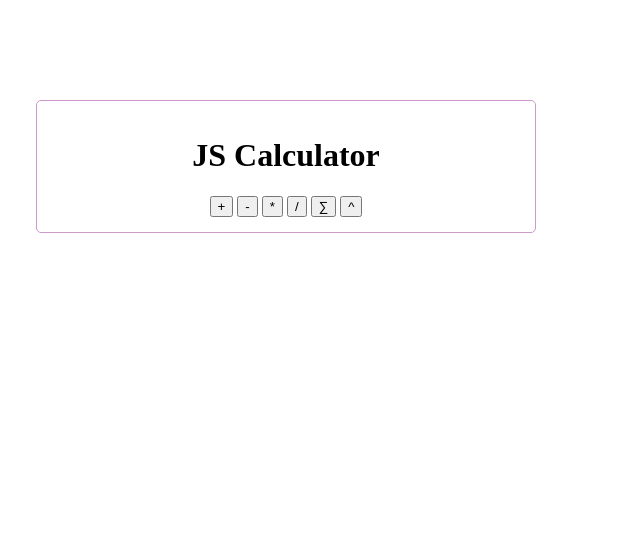
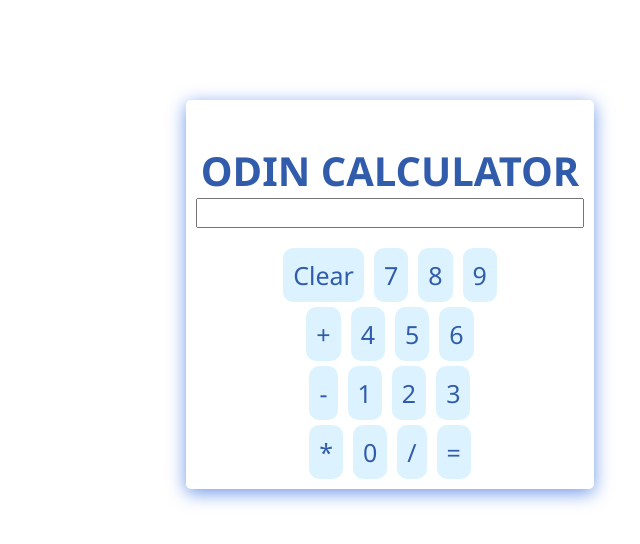
Before and after one commit to HesterDsouza/calculator, a plain HTML site: page index.html in a window 1280 px wide. Shown: the whole page, without its empty margins (422-1062 px from the left). Drawn offline with Linux system fonts and the light colour scheme.

Commit message:
Completed basic calculatr features and added styles.

```diff
--- a/index.html
+++ b/index.html
@@ -9,15 +9,34 @@
 </head>
 <body>
     <div class="calcContainer">
-        <div class="calc">
-            <h1 class="title">JS Calculator</h1>
-            <div class="operations">
-                <button class="add">+</button>
-                <button class="subtract">-</button>
-                <button class="multiply">*</button>
-                <button class="divide">/</button>
-                <button class="sum">∑</button>
-                <button class="power">^</button>
+        <div class="top">
+            <h2 class="title">ODIN CALCULATOR</h2>
+            <input type="text" class="display" readonly>
+        </div>
+        <div class="rows">
+            <div class="row one">
+                <button id="clear" onclick="clearDispaly()">Clear</button>
+                <button class="number" onclick="appendNumber(7)">7</button>
+                <button class="number" onclick="appendNumber(8)">8</button>
+                <button class="number" onclick="appendNumber(9)">9</button>
+            </div>
+            <div class="row two">
+                <button class="operator" onclick="setOperator('+')">+</button>
+                <button class="number" onclick="appendNumber(4)">4</button>
+                <button class="number" onclick="appendNumber(5)">5</button>
+                <button class="number" onclick="appendNumber(6)">6</button>
+            </div>
+            <div class="row three">
+                <button class="operator" onclick="setOperator('-')">-</button>
+                <button class="number" onclick="appendNumber(1)">1</button>
+                <button class="number" onclick="appendNumber(2)">2</button>
+                <button class="number" onclick="appendNumber(3)">3</button>
+            </div>
+            <div class="row four">
+                <button class="operator" onclick="setOperator('*')">*</button>
+                <button class="number" onclick="appendNumber(0)">0</button>
+                <button class="operator" onclick="setOperator('/')">/</button>
+                <button id="enter" onclick="calculate()">=</button>
             </div>
         </div>
     </div>
--- a/script.js
+++ b/script.js
@@ -1,17 +1,3 @@
-let num1 = 4;
-let num2 = 2;
-let array = [4,2];
-let raisedTo = 2;
-
-const add = function() {
-	// return num1 + num2;
-    console.log("Addition: ",num1 + num2)
-};
-
-const subtract = function() {
-	// return num1 - num2;
-    console.log("Difference: ",num1 - num2)
-};
 
 // const sum = function() {
 //   let total = 0;
@@ -22,23 +8,19 @@ const subtract = function() {
 //             console.log('Error: Array contains non-numeric element');
 //         }
 //     }
-//     return total;
+//     // return total;
+//     console.log("Sum: ",total)
 // };
 
-const multiply = function() {
-  const product = array.reduce((accumulator, currentValue) => accumulator * currentValue);
-//   return product;
-console.log("Product: ",product)
-};
-
-const divide = function(){
-    if (num2 === 0) alert("Error. Divisor cannot be 0")
-        // else return num1 / num2;
-    else console.log("Division: ", num1 / num2)
-}
+// const multiply = function() {
+//   const product = array.reduce((accumulator, currentValue) => accumulator * currentValue);
+// //   return product;
+// console.log("Product: ",product)
+// };
 
 // const power = function(){
-//   return num1 ** raisedTo;
+// //   return num1 ** raisedTo;
+// console.log(`Power of ${num1} raised to ${raisedTo} : ${num1 ** raisedTo}`)
 // };
 
 // const factorial = function(n){
@@ -49,19 +31,77 @@ const divide = function(){
 //   }
 // };
 
+//Main
 
-//Dom
+let firstNum = "";
+let operator = "";
+let secondNum = "";
+let displayVal = "";
 
-const container = document.querySelector(".calcContainer");
+function add(a, b){
+    return a+b;
+}
 
-const addBtn = document.querySelector(".add");
-addBtn.addEventListener("click", add);
+function sub(a, b){
+    return a-b;
+}
 
-const diffBtn = document.querySelector(".subtract");
-diffBtn.addEventListener("click", subtract);
+function multiply(a, b){
+    return a*b;
+}
 
-const productBtn = document.querySelector(".multiply");
-productBtn.addEventListener("click", multiply);
+function divide(a, b){
+    if (b === 0)
+        return "Error";
+    else
+        return a / b;
+}
 
-const divideBtn = document.querySelector(".divide");
-divideBtn.addEventListener("click", divide);
+function operate(operator, a, b){
+    switch(operator){
+        case "+":
+            return add(a,b)
+
+        case "-":
+            return sub(a,b)
+
+        case "*":
+            return multiply(a,b)
+
+        case "/":
+            return divide(a,b)
+
+        default:
+            return "Invalid Operator"
+    }
+}
+
+function clearDispaly(){
+    displayVal = '';
+    updateDisplay();
+};
+
+function appendNumber(number){
+    displayVal += number;
+    updateDisplay();
+}
+
+function setOperator(selectedOperator){
+    operator = selectedOperator;
+    console.log("Operator:", operator)
+    firstNum = parseFloat(displayVal);
+    console.log("First Number",firstNum)
+    displayVal = "";
+}
+
+function calculate(){
+    secondNum = parseFloat(displayVal);
+    console.log("Second Number",secondNum)
+    const result = operate(operator, firstNum, secondNum);
+    displayVal = result.toString();
+    updateDisplay();
+}
+
+function updateDisplay(){
+    document.querySelector(".display").value = displayVal;
+}
--- a/styles.css
+++ b/styles.css
@@ -1,19 +1,66 @@
+body{
+    font-family: 'Segoe UI', Tahoma, Geneva, Verdana, sans-serif;
+}
+
 .calcContainer{
     display: flex;
+    flex-wrap: wrap;
     flex-direction: column;
+    justify-content: center;
     align-items: center;
-    width: 500px;
-    max-width: 500px;
-    border: 1px solid #c9c;
+    width: max-content;
+    border: none;
     padding: 10px;
     box-sizing: border-box;
     border-radius: 5px;
-    margin: 100px 0px 0px 450px;
+    box-shadow: 0px 4px 18px #0b53d898;
+    margin: 100px 0px 0px 600px;
+    gap: 20px;
 }
 
-.calc{
-    padding: 5px;
+.top{
+    gap: 5px;
     display: flex;
     flex-direction: column;
+    justify-content: center;
     align-items: center;
 }
+
+.title{
+    font-size: 40px;
+    color: #315cab;
+    margin-bottom: -5px;
+}
+
+input{
+    font-family: 'Segoe UI', Tahoma, Geneva, Verdana, sans-serif;
+    width: 380px;
+    font-size: 18px;
+}
+
+.rows{
+    display: flex;
+    flex-direction: column;
+    gap: 5px;
+    align-items: center;
+}
+
+.row{
+    display: flex;
+    gap: 10px;
+}
+
+button{
+    font-family: 'Segoe UI', Tahoma, Geneva, Verdana, sans-serif;
+    border: none;
+    font-size: 25px;
+    color: #315cab;
+    padding: 10px;
+    border-radius: 10px;
+    background-color: #6acbff3c;
+    cursor: pointer;
+}
+
+button:hover{
+    background-color: #6acbff83;
+}
```
